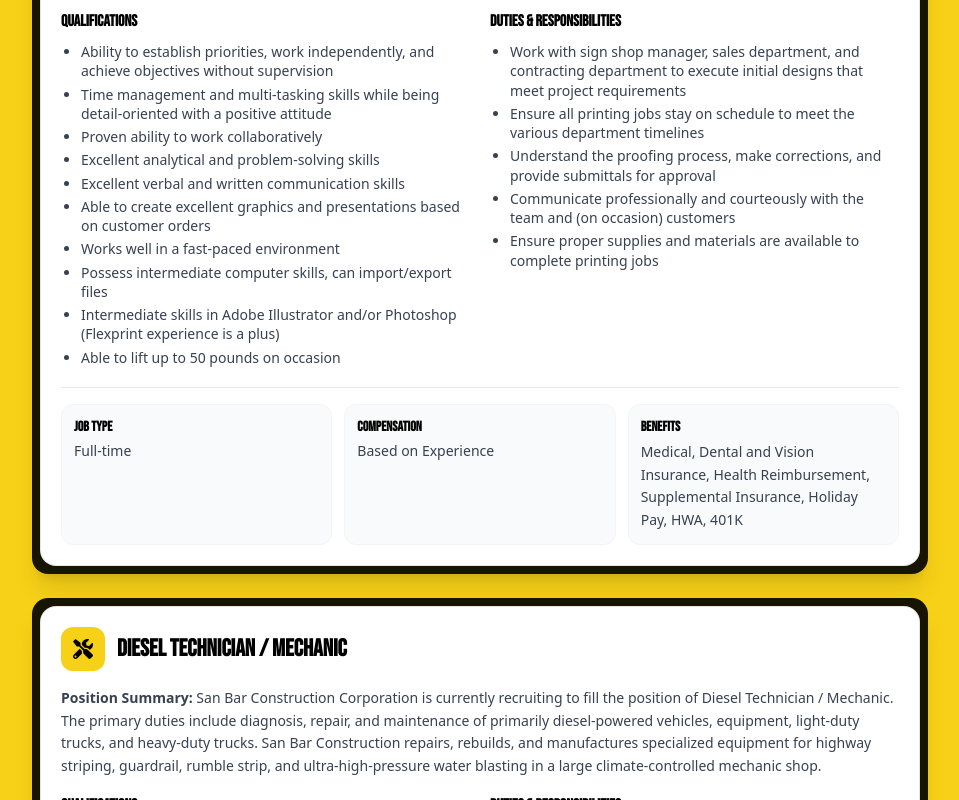
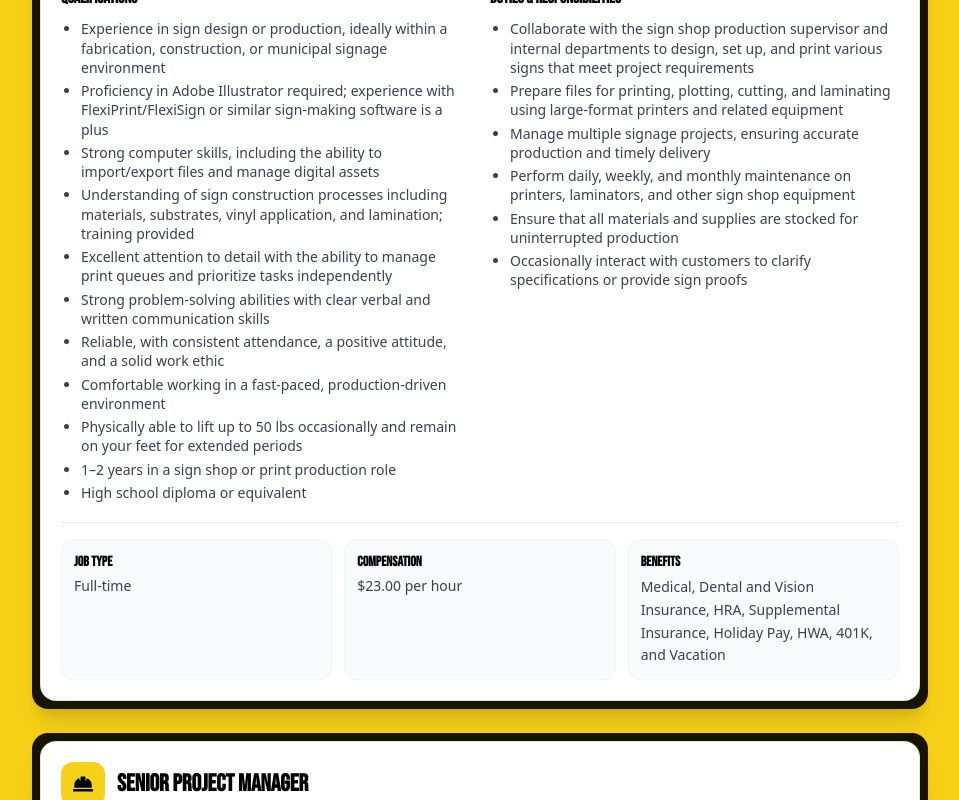
Before and after one commit to JoedyMcconn/SANBARCC, a Next.js app in the folder frontend/: page /job-opportunities in a window 1280 px wide. Shown: the part 1940-2740 px from the top of the page, without its empty margins (160-1119 px from the left). Built offline with nearby package versions, Linux system fonts and the light colour scheme.

Commit message:
changes to job pages

```diff
--- a/frontend/src/app/job-application/page.tsx
+++ b/frontend/src/app/job-application/page.tsx
@@ -200,6 +200,11 @@ export default function JobApplicationForm() {
                                className="mr-2"/> Sign Designer / Print Technician
                     </label>
 
+                    <label className="flex items-center">
+                        <input type="checkbox" name="position" value="Senior Project Manager"
+                               className="mr-2"/> Senior Project Manager
+                    </label>
+
                     {/*<label className="flex items-center">*/}
                     {/*    <input type="checkbox" name="position" value="Guardrail Laborer/Installer" className="mr-2"/>Guardrail Laborer/Installer*/}
                     {/*</label>*/}
@@ -217,7 +222,8 @@ export default function JobApplicationForm() {
                     </label>
 
                     <label className="flex items-center">
-                        <input type="checkbox" name="position" value="Diesel Technician" className="mr-2"/> Diesel Technician
+                        <input type="checkbox" name="position" value="Diesel Technician" className="mr-2"/> Diesel
+                        Technician
                     </label>
 
                     <label className="flex items-center">
--- a/frontend/src/app/job-opportunities/page.tsx
+++ b/frontend/src/app/job-opportunities/page.tsx
@@ -1,6 +1,6 @@
 import React from 'react';
 import Link from 'next/link';
-import {FaTools, FaWarehouse, FaTruck, FaCalculator, FaSign} from 'react-icons/fa';
+import {FaTools, FaWarehouse, FaTruck, FaCalculator, FaSign, FaHardHat} from 'react-icons/fa';
 
 interface JobPositionProps {
     title: string;
@@ -182,31 +182,74 @@ export default function JobOpportunities() {
             />
 
             <JobPosition
-                title="Sign Designer / Print Technician"
+                title="Sign Designer / Print & Production Technician"
                 icon={<FaSign />}
-                summary="A Sign Designer will use artistic and design-software skills to create signs for businesses, contractors, communities, municipalities, retail, education, and other customers. This role requires knowledge of signage material options, fabrication methods, and construction processes for exterior signs, roadway panels, banners, and decals. The designer must also understand colors, type, and size as it relates to signage. Setting up files for digital printing and routing to various types of printers and laminators is a key component of the job."
+                summary="San Bar Construction Corp. is a fast-paced roadway construction company specializing in roadway striping, traffic sign fabrication and installation, and guardrail installation. We are seeking a Sign Designer / Print & Production Technician to join our in-house sign shop. This is a hands-on production role ideal for someone with experience in sign design, fabrication setup, and large-format printing rather than traditional or marketing-focused graphic design."
                 qualifications={[
-                    "Ability to establish priorities, work independently, and achieve objectives without supervision",
-                    "Time management and multi-tasking skills while being detail-oriented with a positive attitude",
-                    "Proven ability to work collaboratively",
-                    "Excellent analytical and problem-solving skills",
-                    "Excellent verbal and written communication skills",
-                    "Able to create excellent graphics and presentations based on customer orders",
-                    "Works well in a fast-paced environment",
-                    "Possess intermediate computer skills, can import/export files",
-                    "Intermediate skills in Adobe Illustrator and/or Photoshop (Flexprint experience is a plus)",
-                    "Able to lift up to 50 pounds on occasion"
+                    "Experience in sign design or production, ideally within a fabrication, construction, or municipal signage environment",
+                    "Proficiency in Adobe Illustrator required; experience with FlexiPrint/FlexiSign or similar sign-making software is a plus",
+                    "Strong computer skills, including the ability to import/export files and manage digital assets",
+                    "Understanding of sign construction processes including materials, substrates, vinyl application, and lamination; training provided",
+                    "Excellent attention to detail with the ability to manage print queues and prioritize tasks independently",
+                    "Strong problem-solving abilities with clear verbal and written communication skills",
+                    "Reliable, with consistent attendance, a positive attitude, and a solid work ethic",
+                    "Comfortable working in a fast-paced, production-driven environment",
+                    "Physically able to lift up to 50 lbs occasionally and remain on your feet for extended periods",
+                    "1–2 years in a sign shop or print production role",
+                    "High school diploma or equivalent"
                 ]}
                 responsibilities={[
-                    "Work with sign shop manager, sales department, and contracting department to execute initial designs that meet project requirements",
-                    "Ensure all printing jobs stay on schedule to meet the various department timelines",
-                    "Understand the proofing process, make corrections, and provide submittals for approval",
-                    "Communicate professionally and courteously with the team and (on occasion) customers",
-                    "Ensure proper supplies and materials are available to complete printing jobs"
+                    "Collaborate with the sign shop production supervisor and internal departments to design, set up, and print various signs that meet project requirements",
+                    "Prepare files for printing, plotting, cutting, and laminating using large-format printers and related equipment",
+                    "Manage multiple signage projects, ensuring accurate production and timely delivery",
+                    "Perform daily, weekly, and monthly maintenance on printers, laminators, and other sign shop equipment",
+                    "Ensure that all materials and supplies are stocked for uninterrupted production",
+                    "Occasionally interact with customers to clarify specifications or provide sign proofs"
                 ]}
                 jobType="Full-time"
-                compensation="Based on Experience"
-                benefits="Medical, Dental and Vision Insurance, Health Reimbursement, Supplemental Insurance, Holiday Pay, HWA, 401K"
+                compensation="$23.00 per hour"
+                benefits="Medical, Dental and Vision Insurance, HRA, Supplemental Insurance, Holiday Pay, HWA, 401K, and Vacation"
+            />
+
+            <JobPosition
+                title="Senior Project Manager"
+                icon={<FaHardHat />}
+                summary="San Bar Construction Corp. is seeking an experienced Senior Project Manager to oversee roadway infrastructure projects throughout New Mexico. This position is responsible for managing multiple projects from contract award through closeout, coordinating field operations, maintaining client and vendor relationships, and ensuring projects are completed safely, efficiently, and profitably."
+                qualifications={[
+                    "Minimum five (5) years of construction management, project management, operations management, or related experience",
+                    "Strong organizational, leadership, and communication skills",
+                    "Ability to manage multiple projects simultaneously",
+                    "Proficiency with Microsoft Office Suite",
+                    "Valid driver's license with acceptable driving record",
+                    "Ability to read and interpret plans and specifications",
+                    "Experience with roadway construction preferred",
+                    "Experience with pavement markings preferred",
+                    "Experience with traffic control operations preferred",
+                    "Experience with guardrail installation preferred",
+                    "Experience with roadway signage preferred",
+                    "Experience with NMDOT projects preferred",
+                    "Experience with public works contracting preferred",
+                    "Experience with construction scheduling preferred",
+                    "Experience with contract administration preferred",
+                    "Experience with estimating and project budgeting preferred"
+                ]}
+                responsibilities={[
+                    "Manage multiple roadway construction projects simultaneously",
+                    "Receive and administer contracts from award through closeout",
+                    "Order and coordinate delivery of pavement marking materials, guardrail components, square tubing, sign materials, and other project-related products",
+                    "Schedule field crews, equipment, and project activities",
+                    "Coordinate crew assignments and lodging arrangements",
+                    "Develop and maintain strong relationships with vendors, customers, subcontractors, and NMDOT personnel",
+                    "Track project costs, budgets, profitability, and production",
+                    "Prepare and manage change orders, RFIs, submittals, and project documentation",
+                    "Conduct frequent field visits throughout New Mexico",
+                    "Assist with project billing and payment tracking",
+                    "Lead collection efforts and actively monitor Accounts Receivable aging reports",
+                    "Work directly with customers, project managers, and accounting personnel to ensure receivables remain current and outstanding balances are collected promptly"
+                ]}
+                jobType="Full-time"
+                compensation="Dependent on Experience"
+                benefits="Medical, Dental and Vision Insurance, Health Reimbursement Account (HRA), Supplemental Insurance, Holiday Pay, Healthy Workplace Act Sick Leave (HWA), 401K, Vacation Leave, and Company Vehicle"
             />
 
             <JobPosition
```
